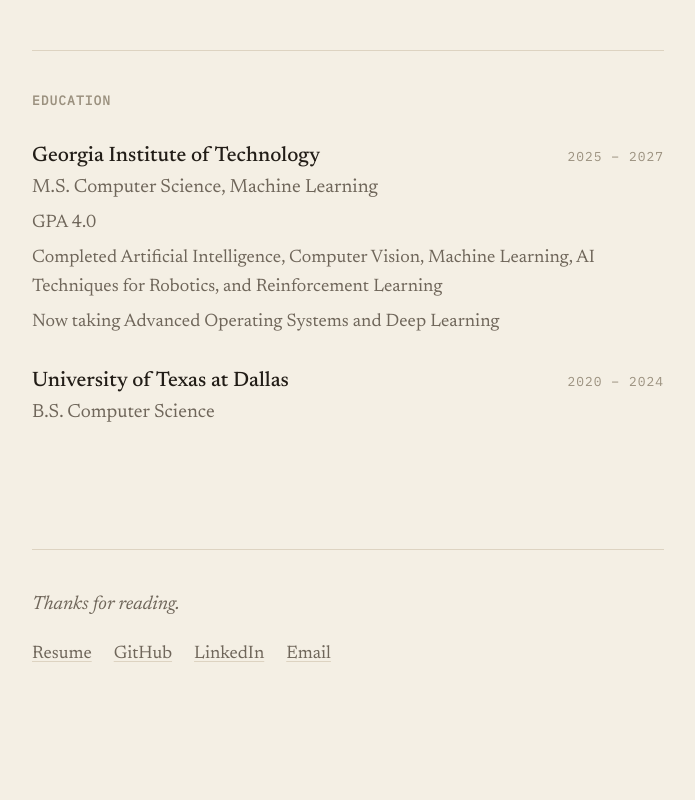
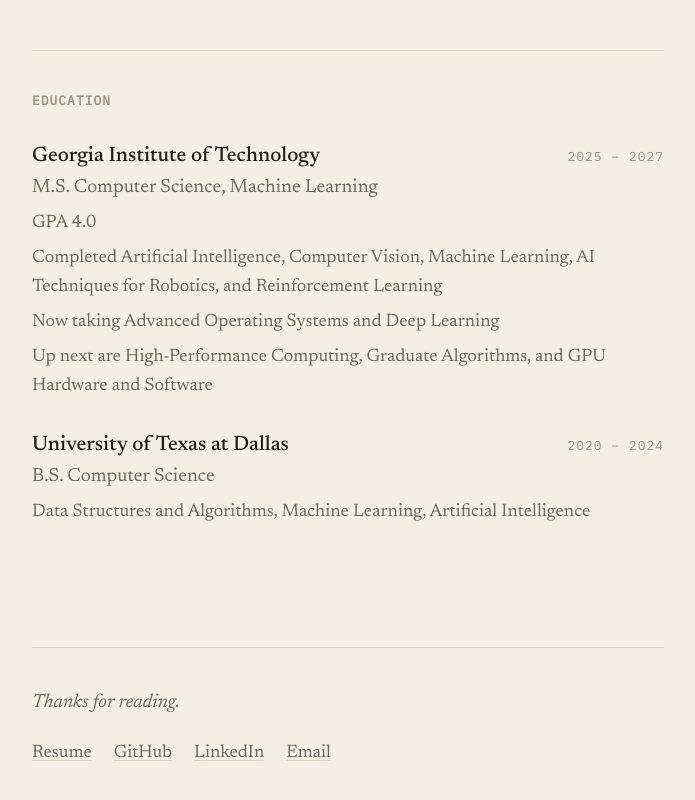
Before and after one commit to Salemmander/Portfolio, a React (Vite) app: page / in a window 1280 px wide. Shown: the part 1320-2120 px from the top of the page, without its empty margins (292-987 px from the left). Before the commit the page ends 2085 px from the top, so only its background shows below. Built offline with nearby package versions, Linux system fonts and the light colour scheme.

Commit message:
Match education courses to resume

```diff
--- a/src/data.js
+++ b/src/data.js
@@ -110,11 +110,13 @@
     courses: [
       'Completed Artificial Intelligence, Computer Vision, Machine Learning, AI Techniques for Robotics, and Reinforcement Learning',
       'Now taking Advanced Operating Systems and Deep Learning',
+      'Up next are High-Performance Computing, Graduate Algorithms, and GPU Hardware and Software',
     ],
   },
   {
     school: 'University of Texas at Dallas',
     degree: 'B.S. Computer Science',
     period: '2020 – 2024',
+    courses: ['Data Structures and Algorithms, Machine Learning, Artificial Intelligence'],
   },
 ]
```
